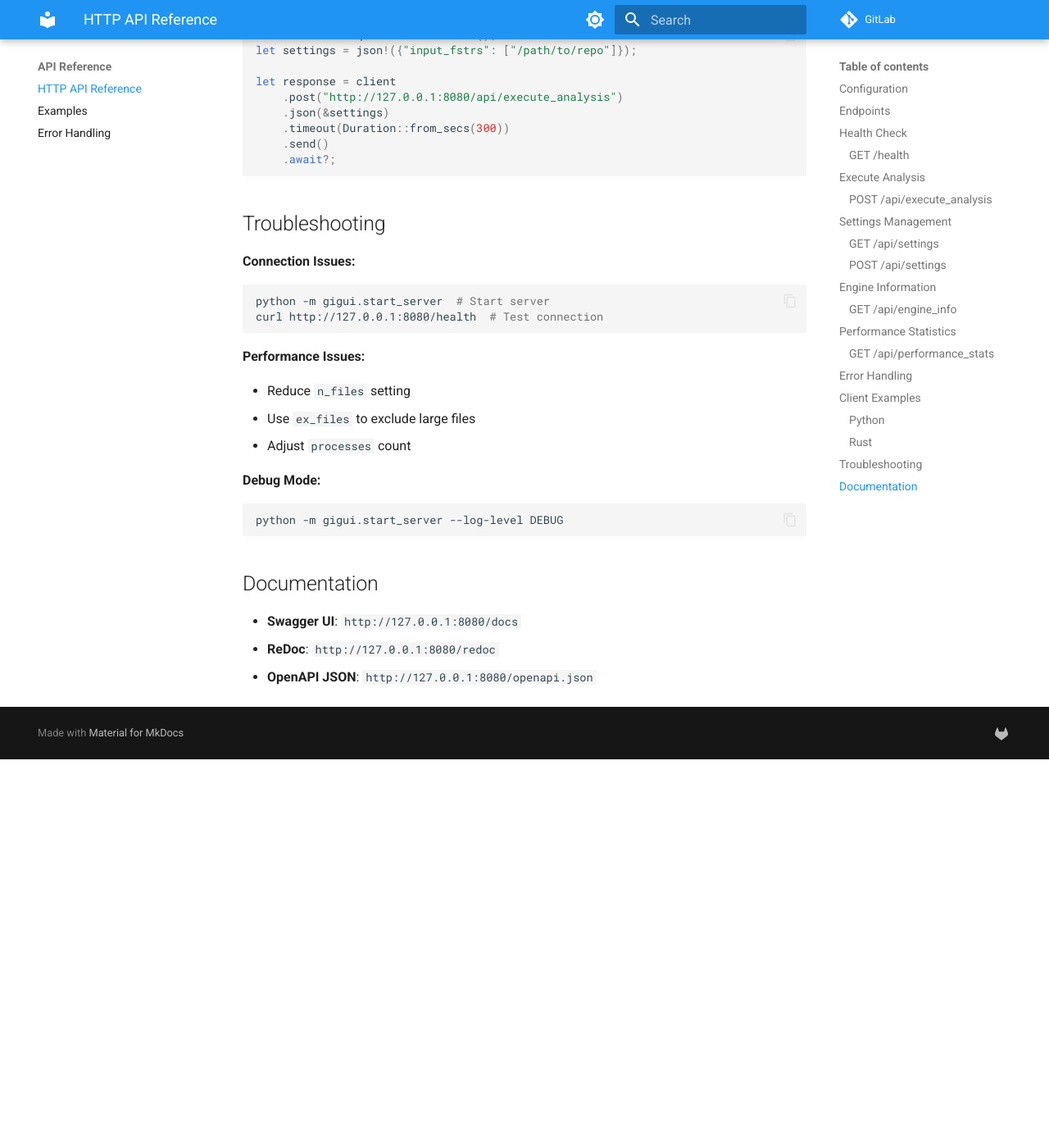
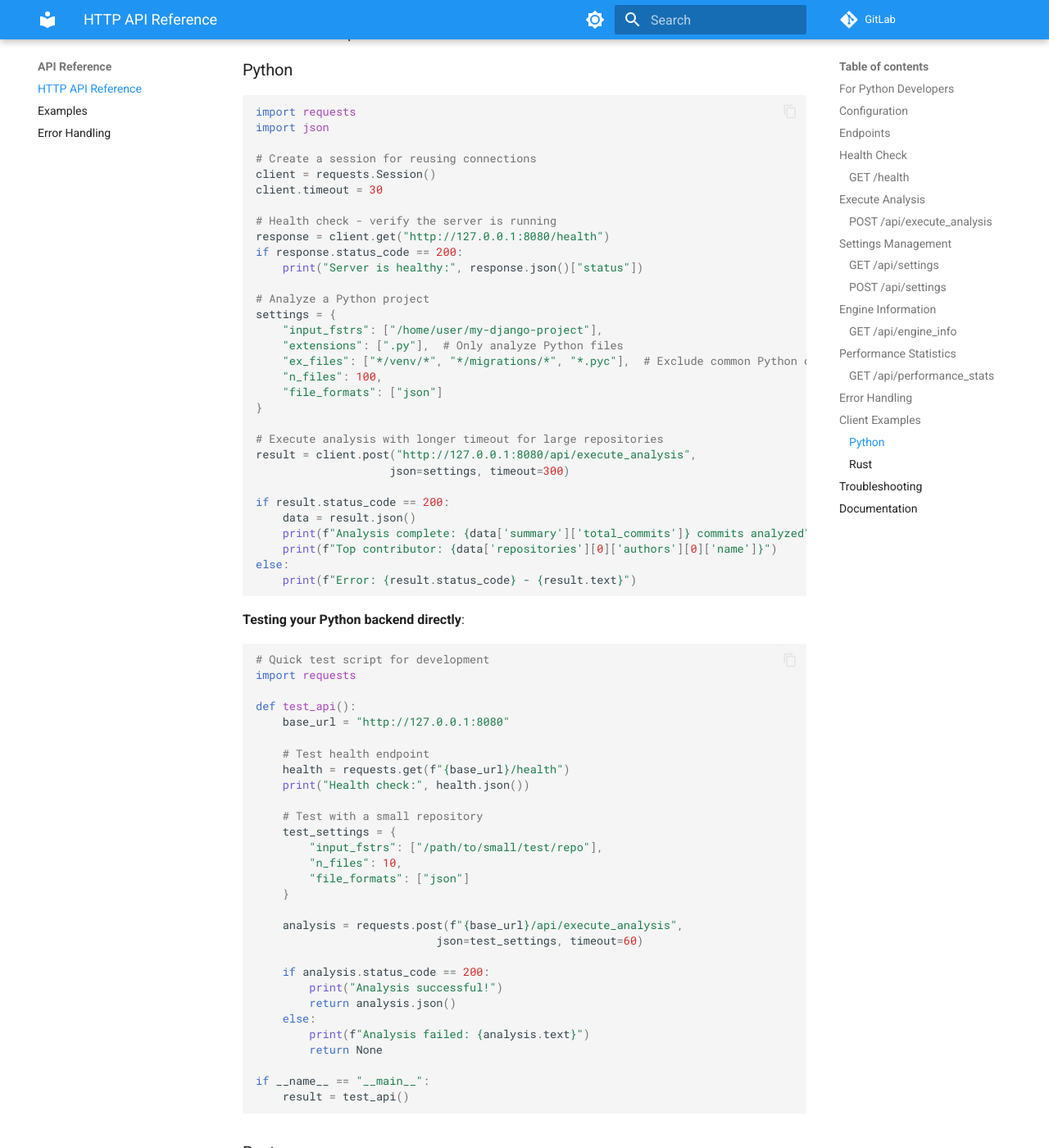
Before and after one commit to boost-edu-tools/gitinspectorgui, an MkDocs documentation site: the page built from docs/api/reference.md, in a window 1280 px wide and 1400 px high, scrolled down 4403 px. Shown: the whole window at 82% size. Built offline with MkDocs 1.6.1 and Material for MkDocs 9.7.7, drawn with Linux system fonts in a browser that asks for light colours; comment, search, counter and statistics services are not loaded; before the commit the page ends 5329 px from its top, so only the background shows below that; some of the changed text lies outside the part shown.

Commit message:
Complete documentation improvements - fix missing enhancements
- Add Technology Primer to mkdocs navigation
- Enhance environment setup guide with tool explanations
- Improve architecture overview for Python developers
- Add Python-focused API examples and testing scripts
- Enhance development mode guide with backend-only option
- Ensure all planned improvements are actually implemented

````diff
--- a/docs/api/reference.md
+++ b/docs/api/reference.md
@@ -1,6 +1,12 @@
 # HTTP API Reference
 
 GitInspectorGUI HTTP API documentation.
+
+## For Python Developers
+
+This API is built with FastAPI and follows standard HTTP conventions. If you're unfamiliar with FastAPI, see the **[Technology Primer](../technology-primer.md)** first.
+
+**Key concept**: The frontend sends JSON requests to your Python backend via HTTP. You can test all endpoints directly with curl or Python requests.
 
 ## Configuration
 
@@ -58,6 +64,18 @@
     "file_formats": ["json"],
     "processes": 4,
     "legacy_engine": false
+}
+```
+
+**Python-focused example**:
+
+```json
+{
+    "input_fstrs": ["/home/user/my-python-project"],
+    "extensions": [".py"],
+    "ex_files": ["*/venv/*", "*/migrations/*", "*.pyc"],
+    "n_files": 50,
+    "processes": 2
 }
 ```
 
@@ -182,17 +200,70 @@
 
 ```python
 import requests
+import json
 
+# Create a session for reusing connections
 client = requests.Session()
 client.timeout = 30
 
-# Health check
+# Health check - verify the server is running
 response = client.get("http://127.0.0.1:8080/health")
+if response.status_code == 200:
+    print("Server is healthy:", response.json()["status"])
 
-# Execute analysis
-settings = {"input_fstrs": ["/path/to/repo"], "file_formats": ["json"]}
+# Analyze a Python project
+settings = {
+    "input_fstrs": ["/home/user/my-django-project"],
+    "extensions": [".py"],  # Only analyze Python files
+    "ex_files": ["*/venv/*", "*/migrations/*", "*.pyc"],  # Exclude common Python dirs
+    "n_files": 100,
+    "file_formats": ["json"]
+}
+
+# Execute analysis with longer timeout for large repositories
 result = client.post("http://127.0.0.1:8080/api/execute_analysis",
                     json=settings, timeout=300)
+
+if result.status_code == 200:
+    data = result.json()
+    print(f"Analysis complete: {data['summary']['total_commits']} commits analyzed")
+    print(f"Top contributor: {data['repositories'][0]['authors'][0]['name']}")
+else:
+    print(f"Error: {result.status_code} - {result.text}")
+```
+
+**Testing your Python backend directly**:
+
+```python
+# Quick test script for development
+import requests
+
+def test_api():
+    base_url = "http://127.0.0.1:8080"
+
+    # Test health endpoint
+    health = requests.get(f"{base_url}/health")
+    print("Health check:", health.json())
+
+    # Test with a small repository
+    test_settings = {
+        "input_fstrs": ["/path/to/small/test/repo"],
+        "n_files": 10,
+        "file_formats": ["json"]
+    }
+
+    analysis = requests.post(f"{base_url}/api/execute_analysis",
+                           json=test_settings, timeout=60)
+
+    if analysis.status_code == 200:
+        print("Analysis successful!")
+        return analysis.json()
+    else:
+        print(f"Analysis failed: {analysis.text}")
+        return None
+
+if __name__ == "__main__":
+    result = test_api()
 ```
 
 ### Rust
````
Also changed, not shown: docs/architecture/overview.md (+6 -0 lines), docs/development/development-mode.md (+25 -2 lines), docs/development/environment-setup.md (+14 -10 lines).
